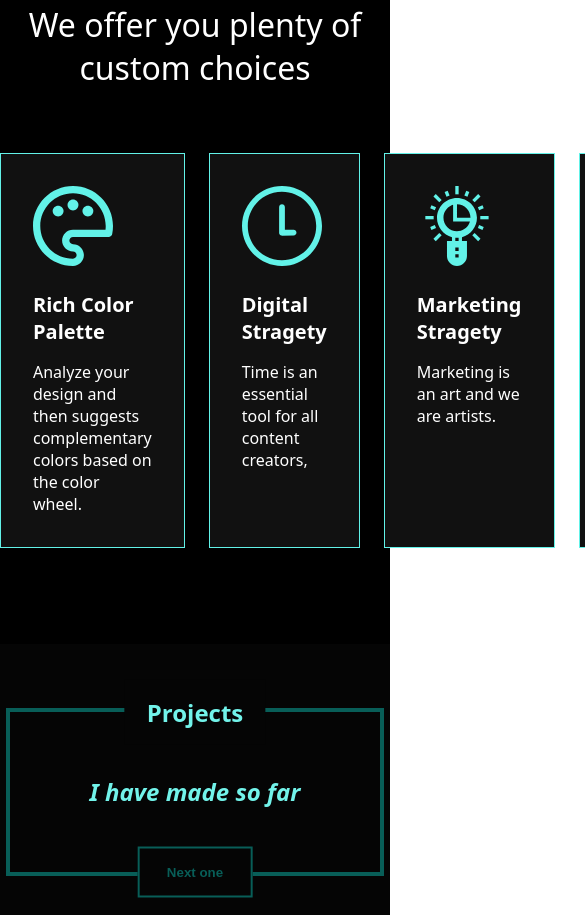
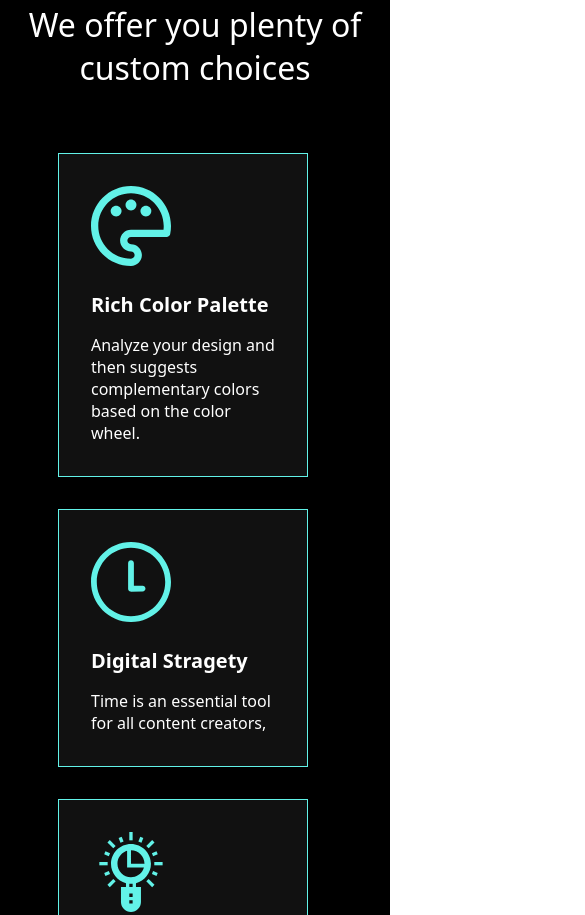
Before and after one commit to nihat-js/sublime-portfolio, a plain HTML site: page index.html in a window 390 px wide. Shown: the part 841-1756 px from the top of the page, 585 px wide, since content can reach past the window. Drawn offline with Linux system fonts and the light colour scheme.

Commit message:
added some responsibility

```diff
--- a/style.scss
+++ b/style.scss
@@ -331,3 +331,17 @@ html {
 		height: 0;
 	}
 }
+
+@media screen and (max-width:768px) {
+	.services .box {
+		display: flex;
+		flex-direction: column;
+		align-items: center;
+
+		.el {
+			width: 90%;
+			margin-bottom: 2rem;
+		}
+	}
+
+}
```
Also changed, not shown: css/style.css.
